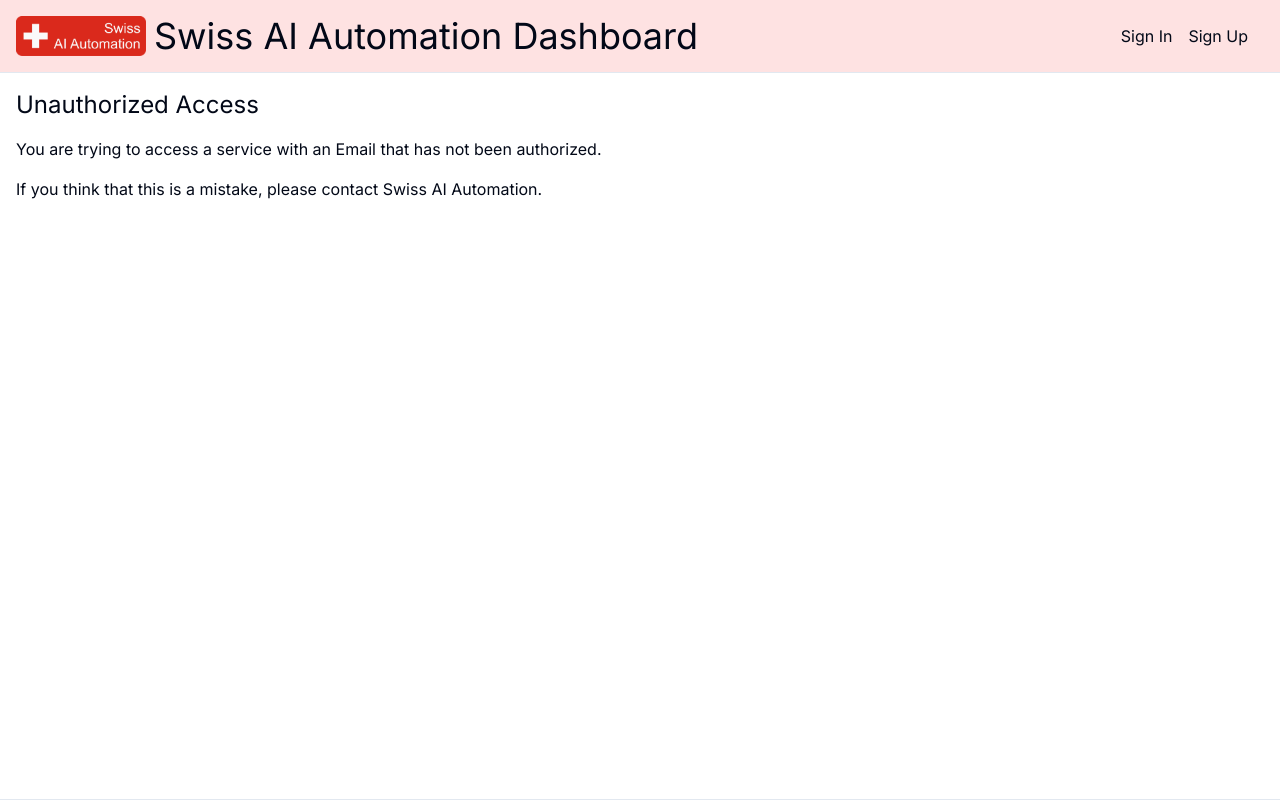
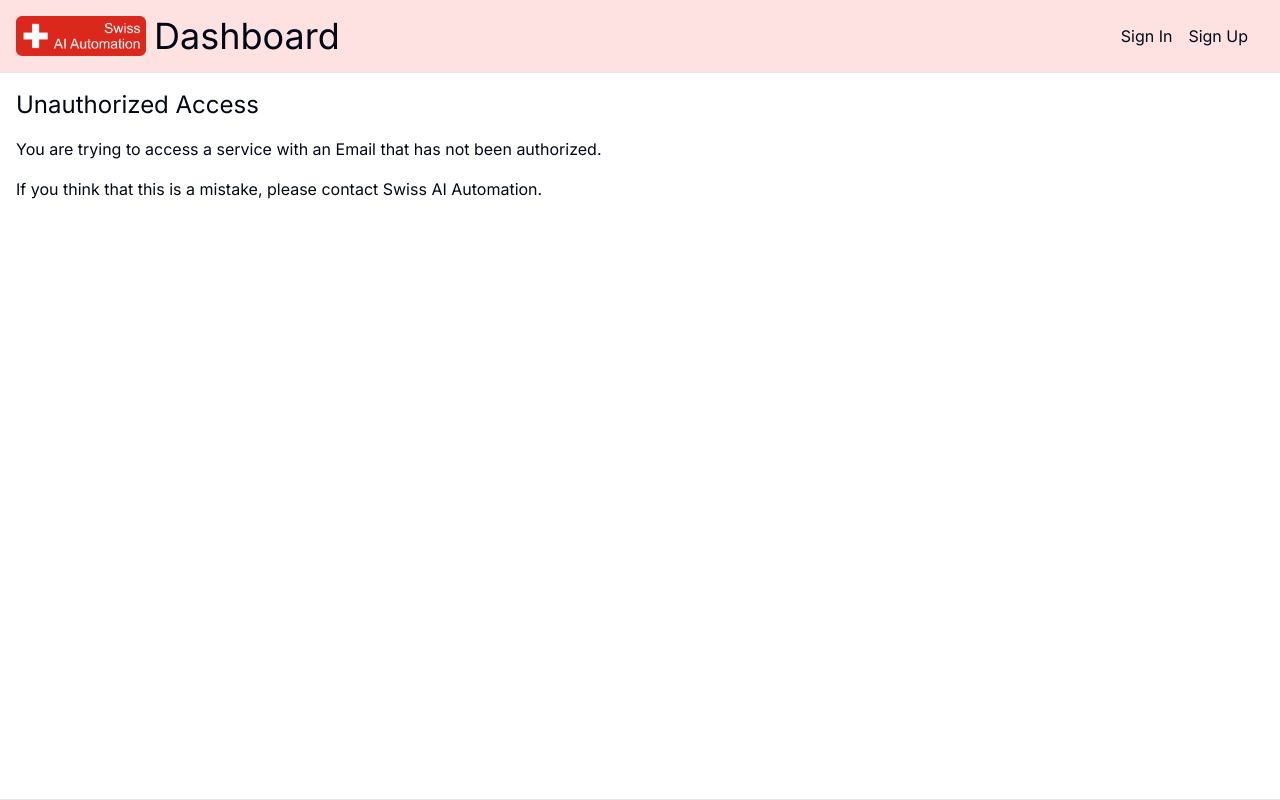
Before and after one commit to GregorSchafroth/ai-dashboard-2, a Next.js app: page /unauthorized in a window 1280 px wide. Built offline with nearby package versions, Linux system fonts and the light colour scheme; no server answers.

Commit message:
title adjust

```diff
--- a/components/Header.tsx
+++ b/components/Header.tsx
@@ -7,7 +7,7 @@ const Header = () => {
   return (
     <header className='bg-red-100'>
       <div className='flex flex-row items-center justify-between m-4'>
-        <Link href='/' className='flex flex-row gap-2'>
+        <Link href='/' className='flex flex-row gap-2 items-center'>
           <Image
             src={logo}
             alt='Swiss AI Automation'
@@ -15,8 +15,8 @@ const Header = () => {
             // width={40}
             className='object-contain'
           />
-           <h1 className='text-4xl items-center gap-2 hidden md:flex'>
-            Swiss AI Automation Dashboard
+           <h1 className='items-center gap-2 text-2xl sm:text-4xl truncate'>
+            Dashboard
           </h1>
         </Link>
         <SignedIn>
```
